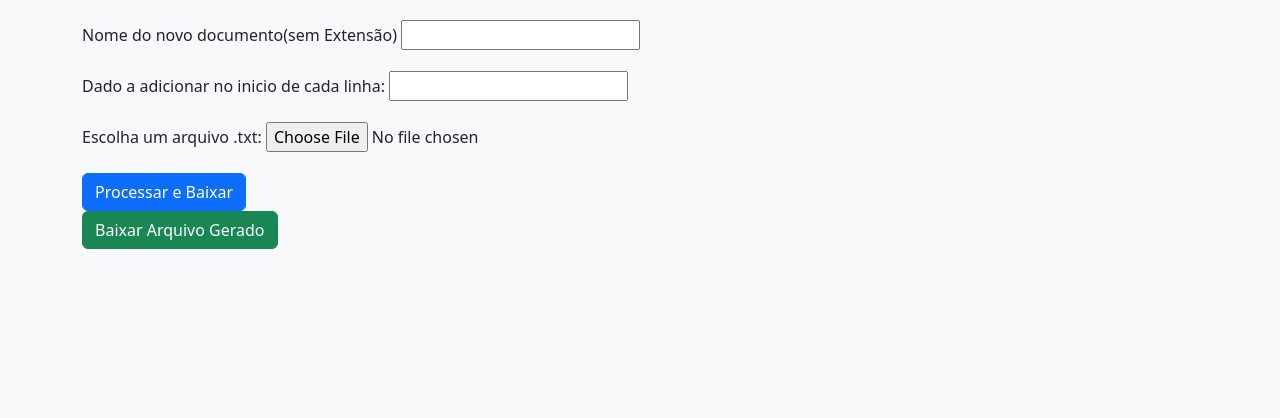
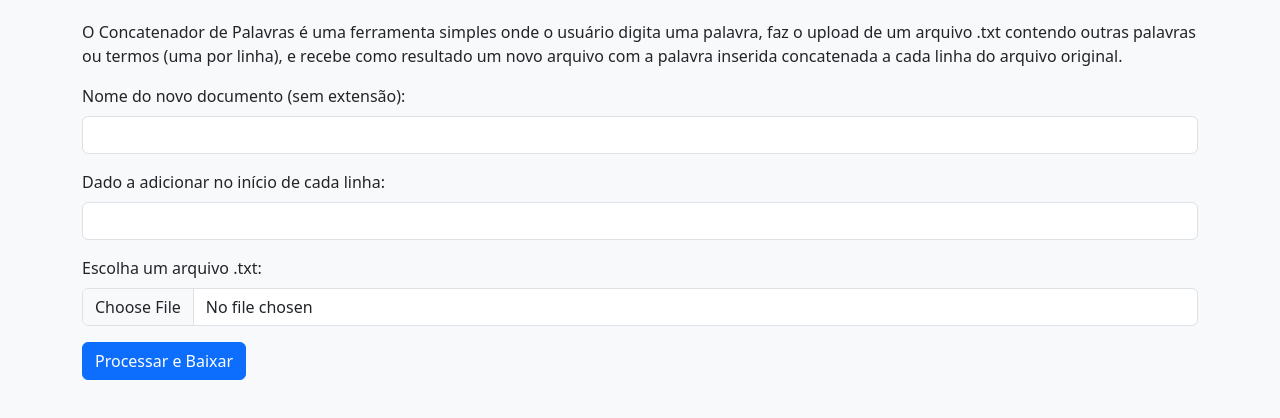
Before and after one commit to Giovani-Gomes/Concatenador, a plain HTML site: page index.html in a window 1280 px wide. Shown: the part 90-508 px from the top of the page. Drawn offline with nearby package versions, Linux system fonts and the light colour scheme.

Commit message:
fix:Corrigindo problema dos campos do Formulario

```diff
--- a/index.html
+++ b/index.html
@@ -2,32 +2,33 @@
 <html lang="pt-br">
 <head>
     <meta charset="UTF-8">
-    <meta name="viewport" content="width=device-width, initial-scale=1.0">
+    <title>Concatenador</title>
     <link href="https://cdn.jsdelivr.net/npm/bootstrap@5.3.0/dist/css/bootstrap.min.css" rel="stylesheet">
-    <title>Concatenador</title>
 </head>
 <body class="bg-light">
     <div class="container py-5">
         <h2 class="mb-4">Concatenador</h2>
+        <p>O Concatenador de Palavras é uma ferramenta simples onde o usuário digita uma palavra, faz o upload de um arquivo .txt contendo outras palavras ou termos (uma por linha), e recebe como resultado um novo arquivo com a palavra inserida concatenada a cada linha do arquivo original.</p>
         <form id="textForm">
             <div class="mb-3">
-            <label for="docName" class="form-label">Nome do novo documento(sem Extensão)</label>
-            <input type="text" lass="form-control"  id="docName" required>
+                <label for="docName" class="form-label">Nome do novo documento (sem extensão):</label>
+                <input type="text" class="form-control" id="docName" required>
             </div>
             <div class="mb-3">
-            <label for="word" class="form-label"> Dado a adicionar no inicio de cada linha:</label>
-            <input type="text" lass="form-control" id="word" required>
+                <label for="word" class="form-label">Dado a adicionar no início de cada linha:</label>
+                <input type="text" class="form-control" id="word" required>
             </div>
             <div class="mb-3">
                 <label for="fileInput" class="form-label">Escolha um arquivo .txt:</label>
-            <input type="file" lass="form-control"  id="fileInput" accept=".txt" required>
+                <input type="file" class="form-control" id="fileInput" accept=".txt" required>
             </div>
             <button type="submit" class="btn btn-primary">Processar e Baixar</button>
         </form>
-     <div id="downloadSection" >
+        <div id="downloadSection" class="mt-4 d-none">
             <a id="downloadLink" class="btn btn-success" download>Baixar Arquivo Gerado</a>
         </div>
     </div>
+    <script src="script.js"></script>
 
 </body>
 </html>
```
Lines whose indentation alone changed are shown as unchanged.
